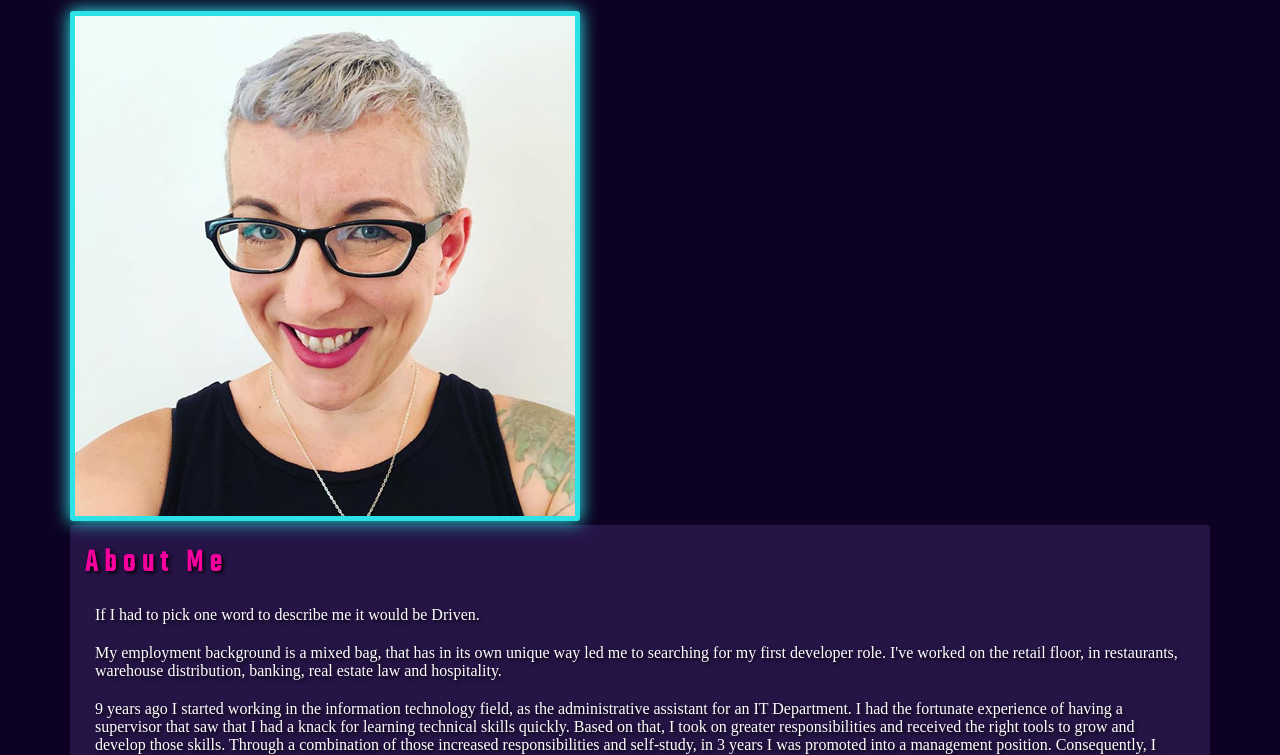
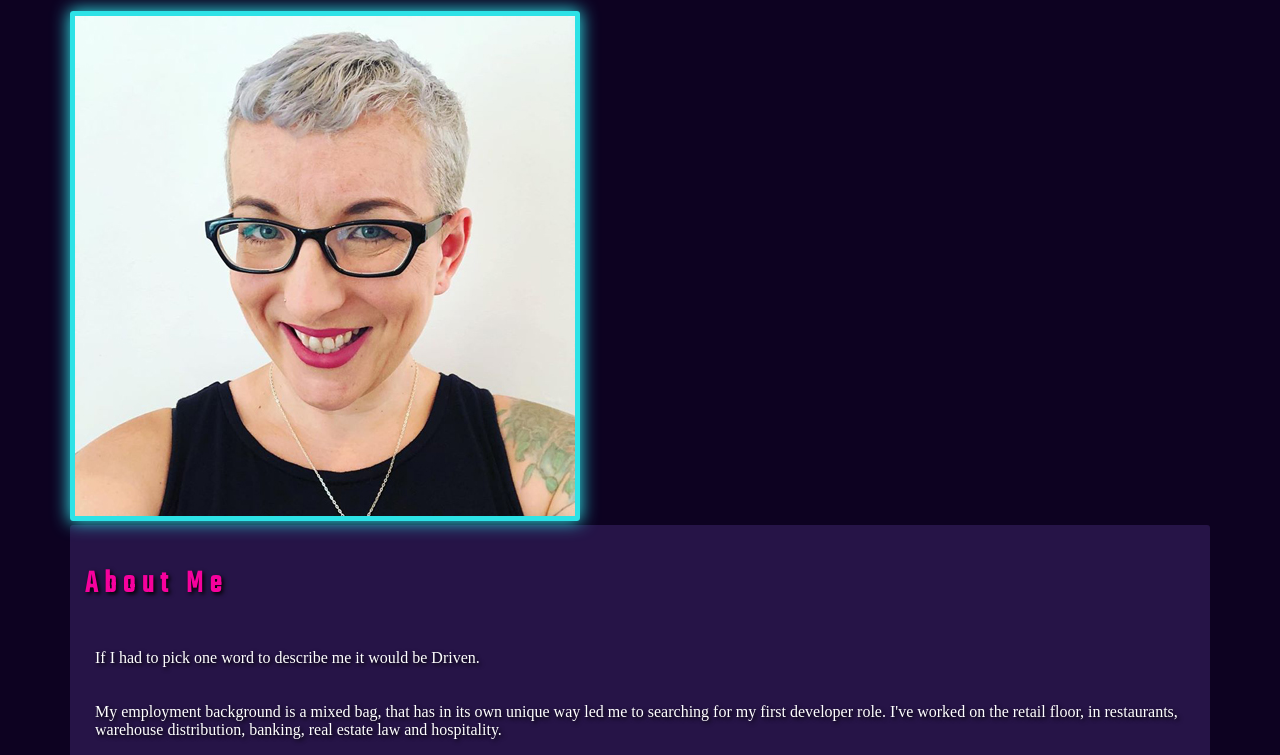
Before and after one commit to arwehrman/ar-wehrman-portfolio, a Gatsby site: page / in a window 1280 px wide. Shown: the part 206-961 px from the top of the page. Built offline with nearby package versions, Linux system fonts and the light colour scheme; Gatsby itself is replaced by a stand-in of ours; a web font is replaced by a local one.

Commit message:
changed margin on body instead of all

```diff
--- a/src/components/layout.css
+++ b/src/components/layout.css
@@ -12,7 +12,6 @@
 
 * {
   box-sizing: border-box;
-  margin: 0;
 }
 
 body {
@@ -20,6 +19,7 @@ body {
   font-family: "Trirong", serif;
   color: #fff;
   text-shadow: 2px 2px 4px #000000;
+  margin: 0px;
 }
 
 h1 {
```
